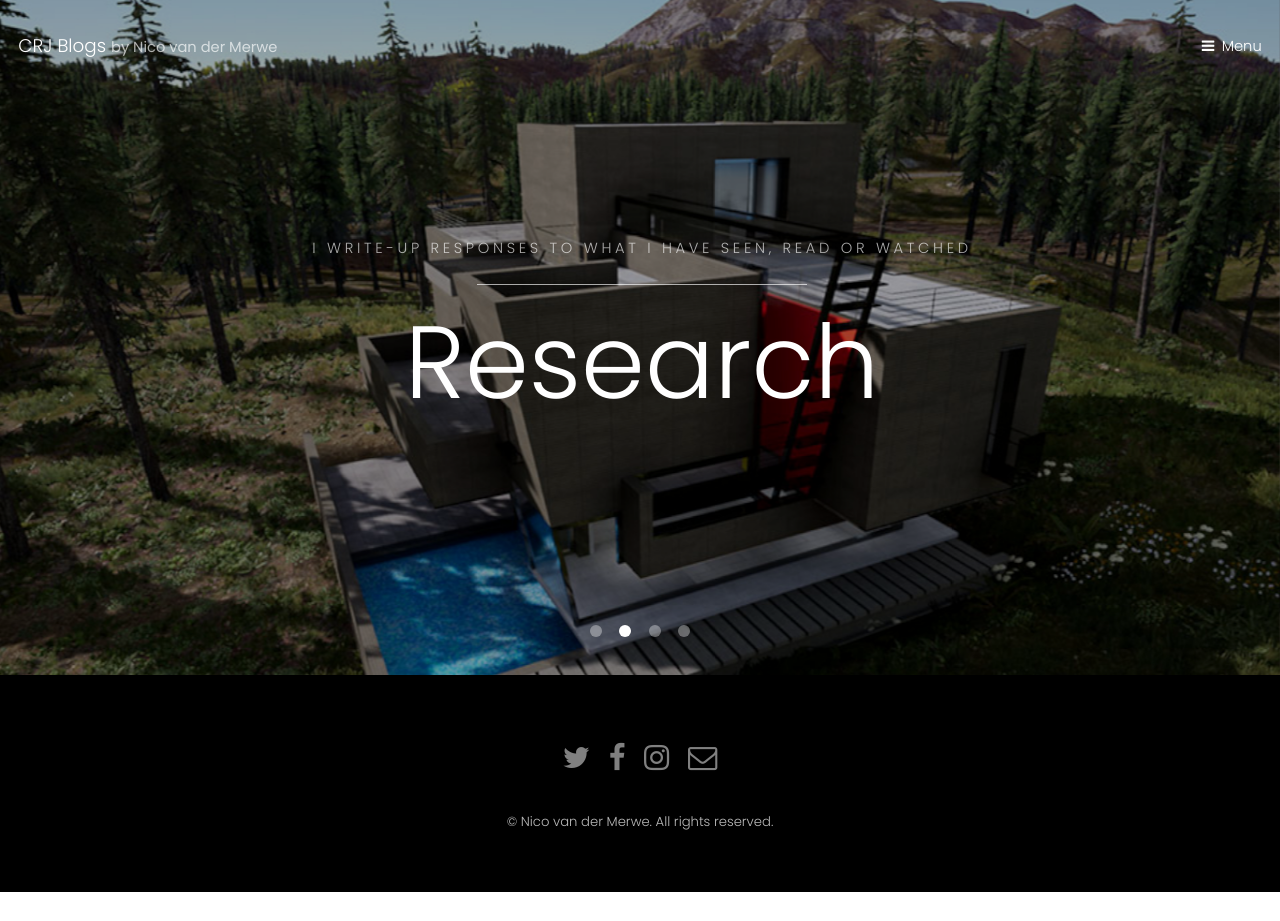
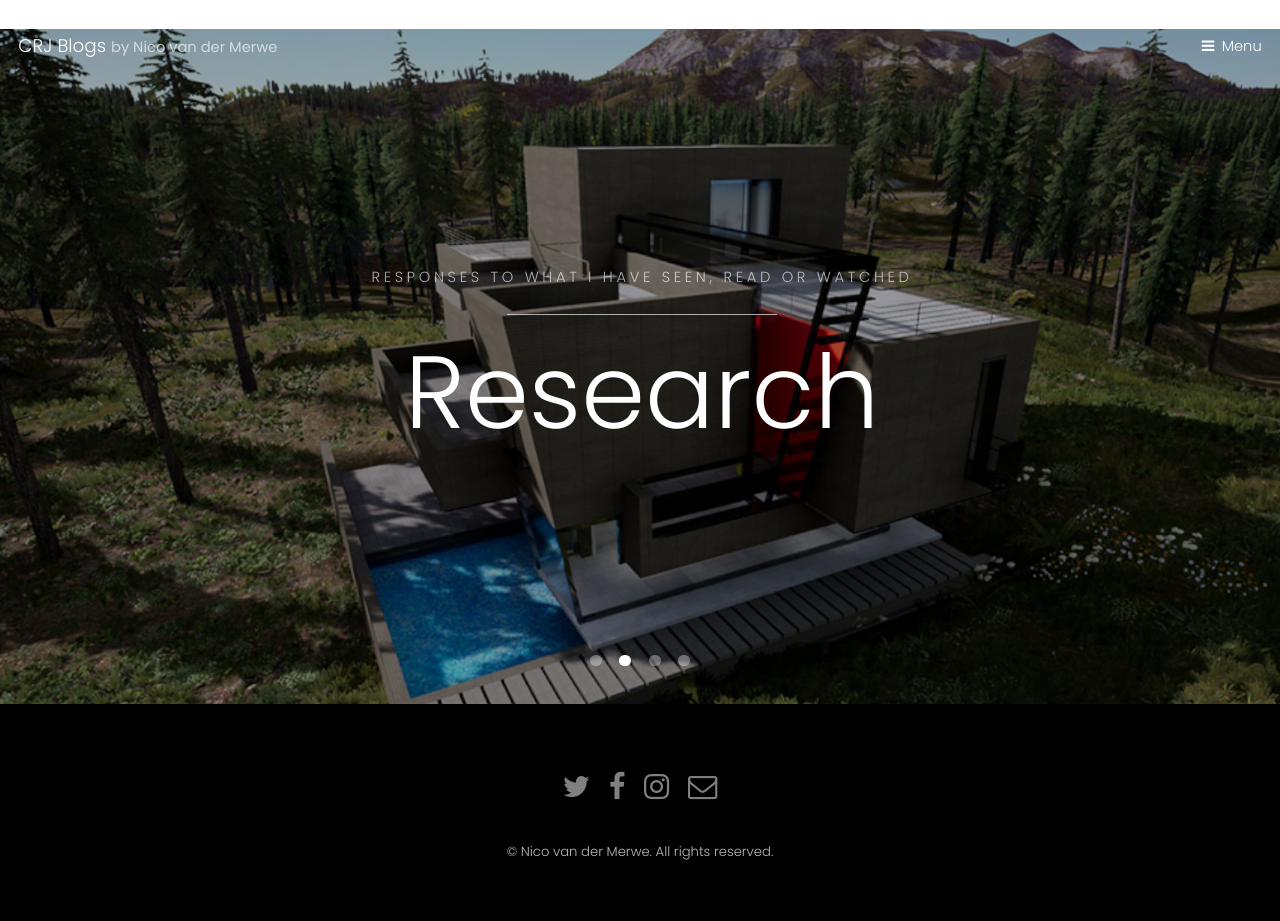
Before and after one commit to NicoVDMerweCRJ/NicoVDMerweCRJ.github.io, a Jekyll site: the page index.html, which Jekyll copies as it is, in a window 1280 px wide. Built offline with Jekyll 4.4.1, drawn with Linux system fonts in a browser that asks for light colours; before the commit the page ends 900 px from its top, so only the background shows below that.

Commit message:
Update index.html

```diff
--- a/index.html
+++ b/index.html
@@ -42,7 +42,7 @@
 					<img src="images/slide02.jpg" alt="" />
 					<div class="inner">
 						<header>
-							<p>I Write-up responses to what I have seen, read or watched</p>
+							<p>Responses to what I have seen, read or watched</p>
 							<h2>Research</h2>
 						</header>
 					</div>
@@ -65,35 +65,12 @@
 						</header>
 					</div>
 				</article>
-			</section>
-
-
-
-		<!-- One
-			<section id="one" class="wrapper style2">
-				<div class="inner">
-					<div class="grid-style">
-						<div>
-							<div class="box">
-								<div class="image fit">
-									<img src="images/pic02.jpg" alt="" />
-								</div>
-								<div class="content">
-									<header class="align-center">
-										<p>Let me introduce myself</p>
-										<h2>About Me</h2>
-									</header>
-									<p>Find out where I come from and what Im all ablout. I share my story on how I got to where I am now in my life. </p>
-									<footer class="align-center">
-										<a href="#" class="button alt">Learn More</a>
-									</footer>
-								</div>
-							</div>
-						</div>
-					</div>
+				<div class="container" id="Buttons">
+					<p></p>
+					<a href="https://nicovdmerwecrj.github.io/aboutme.html"> About Me</a><a href="https://nicovdmerwecrj.github.io/appdevelopmentsynergies.html"> App Development Synergies</a>
+					<p></p>
 				</div>
 			</section>
- -->
 
 		<!-- Footer -->
 			<footer id="footer">
```
Also changed, not shown: other parts of index.html (+1 -1 lines).
